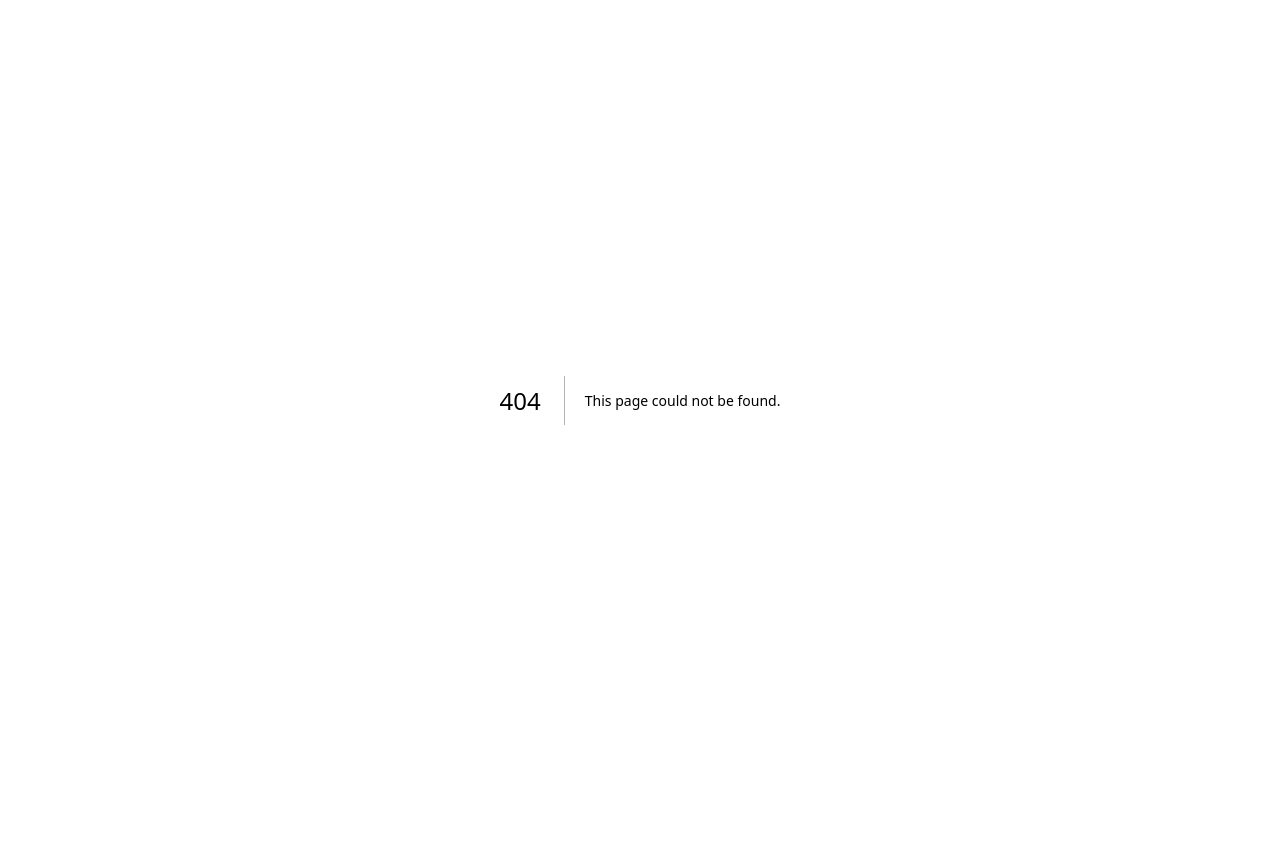
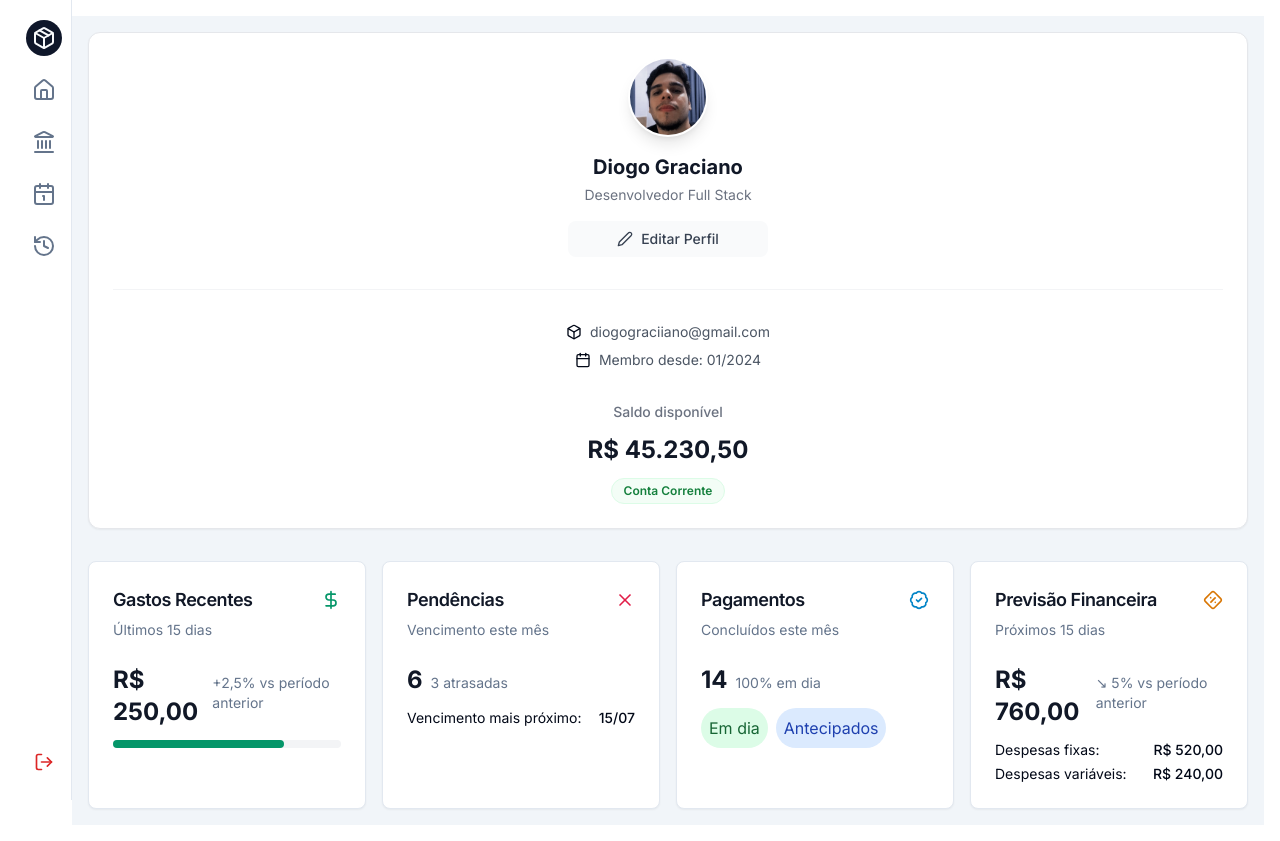
Before and after one commit to graciiano/Gerenciamento-de-gastos, a Next.js app in the folder my-app/: page /page-perfil in a window 1280 px wide. Before the commit this address had no page. Before the commit the page ends 800 px from the top, so only its background shows below. Built offline with nearby package versions, Linux system fonts and the light colour scheme.

Commit message:
Refact: Mudança da page dashboard para page-perfil.

```diff
--- a/my-app/app/dashboard/page.tsx
+++ /dev/null
@@ -1,95 +0,0 @@
-
-import Grafico from "@/components/grafico/grafico";
-import Historico from "@/components/historico/historico";
-import Perfil from "@/components/perfil/perfil";
-import TabelaGastos from "@/components/tabelaGastos/tabelaGastos";
-import {
-  Card,
-  CardContent,
-  CardDescription,
-  CardHeader,
-  CardTitle,
-} from "@/components/ui/card";
-import { DollarSign, LucideVerified, PercentDiamond, X } from "lucide-react";
-
-export default function Dashboard() {
-  return (
-    <main className="sm:ml-14 p-4 bg-muted">
-      <section className="grid grid-cols-1 xl:grid-cols-4 gap-4">
-        <div className="xl:col-span-1">
-          <Perfil />
-        </div>
-        <div className="xl:col-span-3 grid grid-cols-2 gap-4 md:grid-cols- md:max-h-[500px] ">
-          <Card>
-            <CardHeader>
-              <div className="flex items-center justify-center">
-                <CardTitle className="text-lg sm:text-xl text-gray-700 select-none">
-                  Total gastos
-                </CardTitle>
-                <DollarSign className="ml-auto w-4 h-4" />
-              </div>
-              <CardDescription>Total de gastos em 15 dias</CardDescription>
-            </CardHeader>
-            <CardContent>
-              <p className="text-base sm:text-lg font-bold">R$ 250.00</p>
-            </CardContent>
-          </Card>
-
-          <Card>
-            <CardHeader>
-              <div className="flex items-center justify-center">
-                <CardTitle className="text-lg sm:text-xl text-gray-700 select-none">
-                  Contas pendentes
-                </CardTitle>
-                <X className="ml-auto w-4 h-4" />
-              </div>
-              <CardDescription>
-                Total de contas a ser pagas este mês
-              </CardDescription>
-            </CardHeader>
-            <CardContent>
-              <p className="text-base sm:text-lg font-bold">6</p>
-            </CardContent>
-          </Card>
-
-          <Card>
-            <CardHeader>
-              <div className="flex items-center justify-center">
-                <CardTitle className="text-lg sm:text-xl text-gray-700 select-none">
-                  Contas pagas
-                </CardTitle>
-                <LucideVerified className="ml-auto w-4 h-4" />
-              </div>
-              <CardDescription>Total de contas pagas este mês</CardDescription>
-            </CardHeader>
-            <CardContent>
-              <p className="text-base sm:text-lg font-bold">14</p>
-            </CardContent>
-          </Card>
-
-          <Card>
-            <CardHeader>
-              <div className="flex items-center justify-center">
-                <CardTitle className="text-lg sm:text-xl text-gray-700 select-none">
-                  Estimativa de gastos futuros
-                </CardTitle>
-                <PercentDiamond className="ml-auto w-4 h-4" />
-              </div>
-              <CardDescription>
-                Estimativa de gastos para os próximos 15 dias
-              </CardDescription>
-            </CardHeader>
-            <CardContent>
-              <p className="text-base sm:text-lg font-bold">R$ 760</p>
-            </CardContent>
-          </Card>
-        </div>
-      </section>
-      <section className="mt-4 flex flex-col xl:flex-row gap-4 justify-center md:flex-nowrap md:justify-center ">
-        <Grafico />
-        <TabelaGastos />
-        <Historico />
-      </section>
-    </main>
-  );
-}
--- a/my-app/app/dashboard/layout.tsx
+++ b/my-app/app/page-perfil/layout.tsx
@@ -8,8 +8,8 @@ export default function DashboardLayout({
   return (
     <div className="flex">
       <main className="flex-1 p-4">
+
         <SideBar />
-
         {children}
       </main>
     </div>
--- /dev/null
+++ b/my-app/app/page-perfil/page.tsx
@@ -0,0 +1,124 @@
+import Perfil from "@/components/perfil/perfil";
+import {
+  Card,
+  CardContent,
+  CardDescription,
+  CardHeader,
+  CardTitle,
+} from "@/components/ui/card";
+import { DollarSign, LucideVerified, PercentDiamond, X } from "lucide-react";
+
+export default function PagePerfil() {
+  return (
+    <main className="sm:ml-14 p-4 bg-muted  mx-auto">
+      <div className="mb-8">
+        <Perfil />
+      </div>
+
+      <section className="grid grid-cols-1 sm:grid-cols-2 lg:grid-cols-4 gap-4">
+        <Card className="hover:shadow-lg transition-shadow duration-300 group">
+          <CardHeader>
+            <div className="flex items-center justify-between">
+              <CardTitle className="text-lg font-semibold text-gray-900">
+                Gastos Recentes
+              </CardTitle>
+              <DollarSign className="w-5 h-5 text-emerald-600 group-hover:text-emerald-700 transition-colors" />
+            </div>
+            <CardDescription className="text-sm mt-1">
+              Últimos 15 dias
+            </CardDescription>
+          </CardHeader>
+          <CardContent>
+            <div className="flex items-baseline gap-2">
+              <p className="text-2xl font-bold text-gray-900">R$ 250,00</p>
+              <span className="text-sm text-muted-foreground">+2,5% vs período anterior</span>
+            </div>
+            <div className="mt-3 h-2 bg-gray-100 rounded-full">
+              <div className="h-2 bg-emerald-600 rounded-full w-3/4" />
+            </div>
+          </CardContent>
+        </Card>
+
+        <Card className="hover:shadow-lg transition-shadow duration-300 group">
+          <CardHeader>
+            <div className="flex items-center justify-between">
+              <CardTitle className="text-lg font-semibold text-gray-900">
+                Pendências
+              </CardTitle>
+              <X className="w-5 h-5 text-rose-600 group-hover:text-rose-700 transition-colors" />
+            </div>
+            <CardDescription className="text-sm mt-1">
+              Vencimento este mês
+            </CardDescription>
+          </CardHeader>
+          <CardContent>
+            <div className="flex items-baseline gap-2">
+              <p className="text-2xl font-bold text-gray-900">6</p>
+              <span className="text-sm text-muted-foreground">3 atrasadas</span>
+            </div>
+            <div className="mt-3 space-y-1">
+              <div className="flex justify-between text-sm">
+                <span>Vencimento mais próximo:</span>
+                <span className="font-medium">15/07</span>
+              </div>
+            </div>
+          </CardContent>
+        </Card>
+
+        <Card className="hover:shadow-lg transition-shadow duration-300 group">
+          <CardHeader>
+            <div className="flex items-center justify-between">
+              <CardTitle className="text-lg font-semibold text-gray-900">
+                Pagamentos
+              </CardTitle>
+              <LucideVerified className="w-5 h-5 text-sky-600 group-hover:text-sky-700 transition-colors" />
+            </div>
+            <CardDescription className="text-sm mt-1">
+              Concluídos este mês
+            </CardDescription>
+          </CardHeader>
+          <CardContent>
+            <div className="flex items-baseline gap-2">
+              <p className="text-2xl font-bold text-gray-900">14</p>
+              <span className="text-sm text-muted-foreground">100% em dia</span>
+            </div>
+            <div className="mt-3 flex gap-2">
+              <div className="badge bg-green-100 text-green-800 p-2 rounded-full">Em dia</div>
+              <div className="badge bg-blue-100 text-blue-800 p-2 rounded-full">Antecipados</div>
+            </div>
+          </CardContent>
+        </Card>
+
+        <Card className="hover:shadow-lg transition-shadow duration-300 group">
+          <CardHeader>
+            <div className="flex items-center justify-between">
+              <CardTitle className="text-lg font-semibold text-gray-900">
+                Previsão Financeira
+              </CardTitle>
+              <PercentDiamond className="w-5 h-5 text-amber-600 group-hover:text-amber-700 transition-colors" />
+            </div>
+            <CardDescription className="text-sm mt-1">
+              Próximos 15 dias
+            </CardDescription>
+          </CardHeader>
+          <CardContent>
+            <div className="flex items-baseline gap-2">
+              <p className="text-2xl font-bold text-gray-900">R$ 760,00</p>
+              <span className="text-sm text-muted-foreground">↘ 5% vs período anterior</span>
+            </div>
+            <div className="mt-3 flex flex-col gap-1">
+              <div className="flex justify-between text-sm">
+                <span>Despesas fixas:</span>
+                <span className="font-medium">R$ 520,00</span>
+              </div>
+              <div className="flex justify-between text-sm">
+                <span>Despesas variáveis:</span>
+                <span className="font-medium">R$ 240,00</span>
+              </div>
+            </div>
+          </CardContent>
+        </Card>
+      </section>
+    </main>
+  );
+}
--- a/my-app/components/perfil/perfil.tsx
+++ b/my-app/components/perfil/perfil.tsx
@@ -1,90 +1,64 @@
-import { Calendar, Mail, Pencil } from "lucide-react";
-import { Badge } from "../ui/badge";
-import { Avatar, AvatarFallback, AvatarImage } from "../ui/avatar";
-import { Button } from "../ui/button";
-import { Card, CardContent, CardDescription, CardHeader, CardTitle } from "../ui/card";
-import { TooltipProvider, Tooltip, TooltipTrigger, TooltipContent } from "@radix-ui/react-tooltip";
+import Image from 'next/image'
 
 export default function Perfil() {
   return (
-    <Card className="w-full max-w-[600px] p-4 sm:p-6 border-2 border-black">
-      <CardHeader>
-        <div className="flex flex-col sm:flex-row items-center gap-4">
-          <Avatar className="w-16 h-16">
-            <AvatarImage
-              src="/avatar.webp"
-              alt="Foto do Diogo Graciano"
-              className="object-cover rounded-full"
-            />
-            <AvatarFallback className="bg-blue-100 text-blue-800 text-2xl font-semibold">
-              DG
-            </AvatarFallback>
-          </Avatar>
+    <section className="bg-white shadow-sm rounded-xl p-6 border border-gray-200 hover:shadow-md transition-shadow">
+      <div className="flex flex-col items-center gap-4 text-center">
+        <div className="relative w-20 h-20 rounded-full bg-gray-100 border-2 border-white shadow-lg">
+          <Image
+            src="/avatar.webp"
+            fill
+            alt="Perfil Diogo"
+            className="rounded-full object-cover"
+          />
+        </div>
 
-          <div className="flex-1 space-y-2 text-center sm:text-left">
-            <div className="flex flex-col sm:flex-row items-center sm:justify-between gap-2 sm:gap-4">
-              <div className="flex-1 min-w-0">
-                <CardTitle className="text-2xl text-gray-900 truncate">
-                  Diogo Graciano
-                </CardTitle>
-                <CardDescription className="mt-1 truncate">
-                  Desenvolvedor Full Stack
-                </CardDescription>
-              </div>
-              <Button variant="ghost" size="sm" className="gap-2">
-                <Pencil className="w-4 h-4" />
-                Editar Perfil
-              </Button>
-            </div>
+        <div>
+          <h2 className="text-xl font-bold text-gray-900">Diogo Graciano</h2>
+          <p className="text-sm text-gray-500 mt-1">Desenvolvedor Full Stack</p>
+        </div>
 
-            <div className="grid grid-cols-1 sm:grid-cols-2 gap-4 text-sm">
-              <div className="flex items-center gap-2 justify-center sm:justify-start">
-                <Mail className="w-4 h-4 text-gray-500" />
-                <span className="truncate">diogograciiano@gmail.com</span>
-              </div>
-              <div className="flex items-center gap-2 justify-center sm:justify-start">
-                <TooltipProvider>
-                  <Tooltip>
-                    <TooltipTrigger asChild>
-                      <Calendar className="w-4 h-4 text-gray-500" />
-                    </TooltipTrigger>
-                    <TooltipContent
-                      className="bg-secondary rounded-md p-1"
-                      side="right"
-                    >
-                    <span className="truncate">Membro desde: 01/2025</span>
-                    </TooltipContent>
-                  </Tooltip>
-                  <span className="truncate">Membro desde: 01/2025</span>
+        <button className="w-full max-w-[200px] py-2 px-4 bg-gray-50 hover:bg-gray-100 rounded-lg transition-colors duration-200">
+          <span className="text-sm font-medium text-gray-700 flex items-center justify-center gap-2">
+            <svg xmlns="http://www.w3.org/2000/svg" width="16" height="16" viewBox="0 0 24 24" fill="none" stroke="currentColor" strokeWidth="2" strokeLinecap="round" strokeLinejoin="round">
+              <path d="M17 3a2.85 2.83 0 1 1 4 4L7.5 20.5 2 22l1.5-5.5Z"/>
+            </svg>
+            Editar Perfil
+          </span>
+        </button>
 
-                </TooltipProvider>
-              </div>
-            </div>
+        <div className="w-full border-t border-gray-100 my-4"/>
+
+        <div className="w-full space-y-2">
+          <div className="flex items-center justify-center gap-2 text-sm">
+            <svg xmlns="http://www.w3.org/2000/svg" width="16" height="16" viewBox="0 0 24 24" fill="none" stroke="currentColor" strokeWidth="2" strokeLinecap="round" strokeLinejoin="round">
+              <path d="M21 8a2 2 0 0 0-1-1.73l-7-4a2 2 0 0 0-2 0l-7 4A2 2 0 0 0 3 8v8a2 2 0 0 0 1 1.73l7 4a2 2 0 0 0 2 0l7-4A2 2 0 0 0 21 16Z"/>
+              <path d="m3.3 7 8.7 5 8.7-5"/>
+              <path d="M12 22V12"/>
+            </svg>
+            <span className="text-gray-600">diogograciiano@gmail.com</span>
+          </div>
+
+          <div className="flex items-center justify-center gap-2 text-sm">
+            <svg xmlns="http://www.w3.org/2000/svg" width="16" height="16" viewBox="0 0 24 24" fill="none" stroke="currentColor" strokeWidth="2" strokeLinecap="round" strokeLinejoin="round">
+              <rect width="18" height="18" x="3" y="4" rx="2" ry="2"/>
+              <line x1="16" x2="16" y1="2" y2="6"/>
+              <line x1="8" x2="8" y1="2" y2="6"/>
+              <line x1="3" x2="21" y1="10" y2="10"/>
+            </svg>
+            <span className="text-gray-600">Membro desde: 01/2024</span>
           </div>
         </div>
-      </CardHeader>
-      <CardContent className="border-t pt-6">
-        <div className="space-y-4">
-          <div className="flex flex-col sm:flex-row justify-between items-start sm:items-center">
-            <div>
-              <h3 className="text-sm font-medium text-gray-500">
-                Saldo disponível
-              </h3>
-              <p className="text-3xl font-semibold text-gray-900 mt-1">
-                R$ 45.230,50
-              </p>
-            </div>
-            <Badge
-              variant="outline"
-              className="bg-green-50 text-green-700 mt-2 sm:mt-0"
-            >
-              Conta Corrente
-            </Badge>
+
+        {/* Saldo Disponível */}
+        <div className="w-full mt-4 space-y-3">
+          <div className="text-sm font-medium text-gray-500">Saldo disponível</div>
+          <div className="text-2xl font-bold text-gray-900">R$ 45.230,50</div>
+          <div className="inline-flex items-center px-3 py-1 rounded-full bg-green-50/80 border border-green-100">
+            <span className="text-xs font-semibold text-green-700">Conta Corrente</span>
           </div>
-
-
         </div>
-      </CardContent>
-    </Card>
-  );
+      </div>
+    </section>
+  )
 }
```
